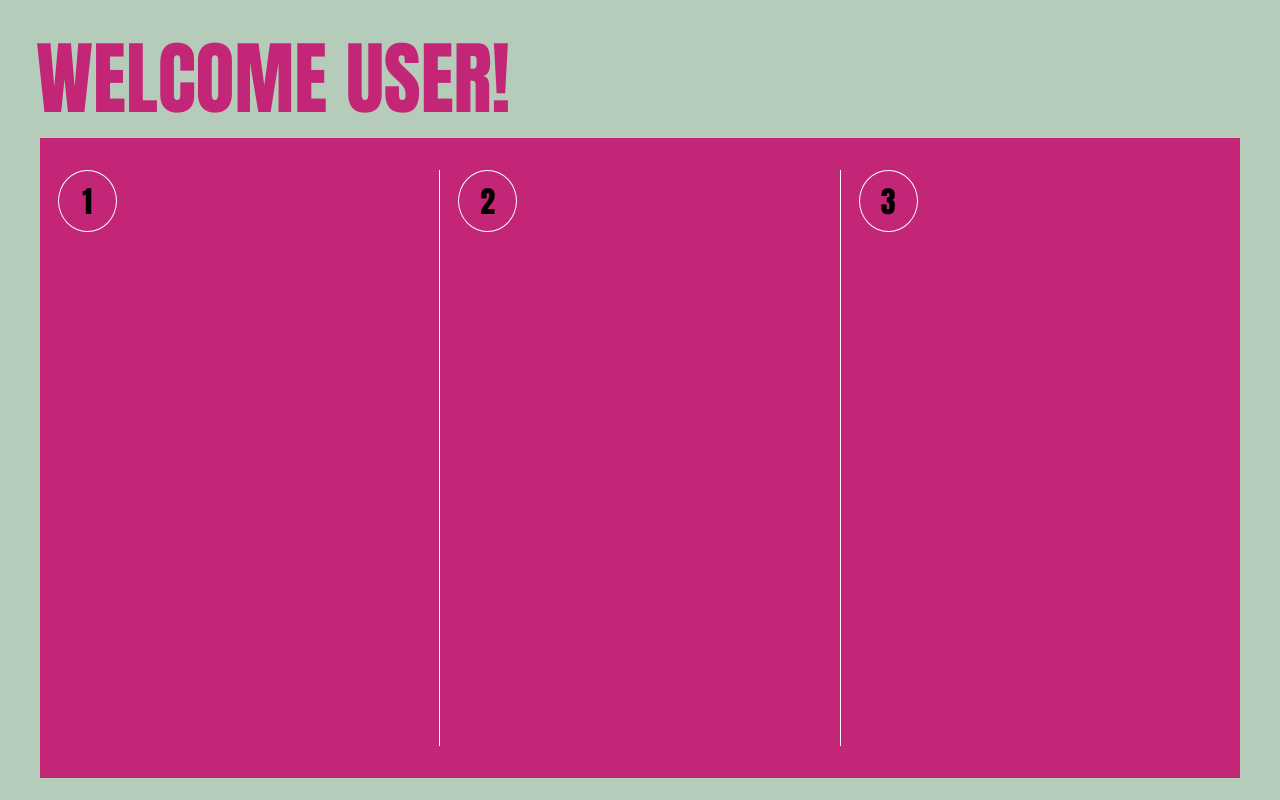
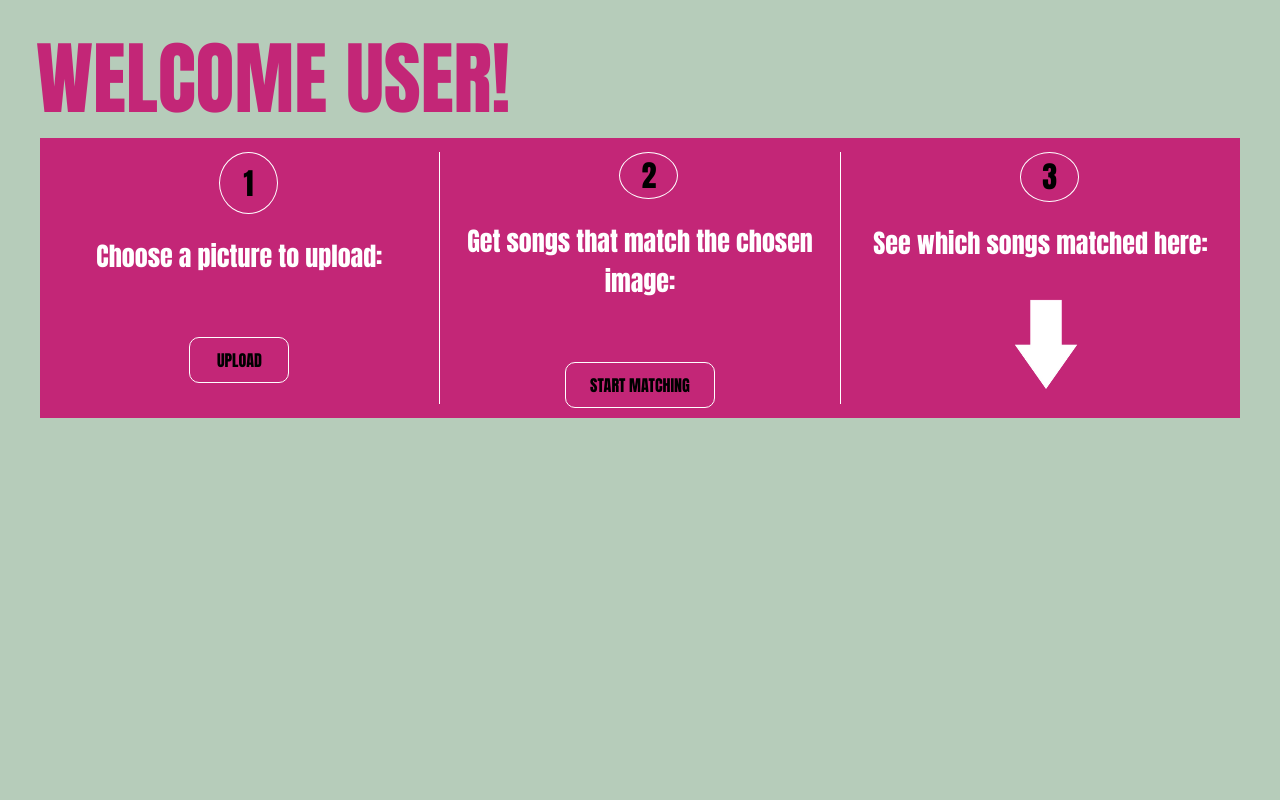
Before and after one commit to em-mon/song-match, a React (Vite) app: page /home in a window 1280 px wide. Built offline with nearby package versions, Linux system fonts and the light colour scheme.

Commit message:
Fixed pages

```diff
--- a/package.json
+++ b/package.json
@@ -10,6 +10,7 @@
     "preview": "vite preview"
   },
   "dependencies": {
+    "@vercel/analytics": "^1.5.0",
     "framer-motion": "^12.23.0",
     "react": "^19.1.0",
     "react-dom": "^19.1.0",
--- a/src/index.css
+++ b/src/index.css
@@ -79,7 +79,7 @@
 
 .main {
   width: 95%;
-  height: 80vh;
+  height: 35vh;
   margin-top: 10px;
   background-color: #c32677;
   display: flex;
@@ -96,6 +96,9 @@
   flex: 1; /* ensures equal width for all */
   border-right: .5px solid white;
   box-sizing: border-box;
+  display: flex;
+  flex-direction: column;
+  align-items: center;
 }
 
 /* Remove right border from the last one */
@@ -115,3 +118,45 @@
   align-items: center;
   justify-content: center;
 }
+
+.main h2 {
+  color: white;
+  font-family: 'Anton', sans-serif;
+  text-align: center;
+  font-size: 26px;
+}
+
+.first button {
+  width: 100px;
+  font-family: 'Anton', sans-serif;
+  font-size: 16px;
+  padding: 10px;
+  background-color: #c32677;
+  border: white 1px solid;
+  cursor: pointer;
+  border-radius: 10px;
+  margin-top: 10%;
+}
+
+.second button {
+  width: 150px;
+  font-family: 'Anton', sans-serif;
+  font-size: 16px;
+  padding: 10px;
+  background-color: #c32677;
+  border: white 1px solid;
+  cursor: pointer;
+  border-radius: 10px;
+  margin-top: 10%;
+}
+
+.first button:hover,
+.second button:hover {
+  background-color: #e22a89;
+}
+
+.main img {
+  height: 150px;
+  width: 100px;
+  margin-left: 10px;
+}
--- a/src/pages/Home.tsx
+++ b/src/pages/Home.tsx
@@ -1,4 +1,5 @@
 import { motion } from "framer-motion";
+import arrow from '../media/arrow2.png';
 
 export default function Home() {
   return (
@@ -16,16 +17,33 @@ export default function Home() {
                 <div className="numbers">
                     1
                 </div>
+                <h2>
+                    Choose a picture to upload:
+                </h2>
+                <button>
+                    UPLOAD
+                </button>
             </div>
             <div className="second">
                 <div className="numbers">
                     2
                 </div>
+                <h2>
+                    Get songs that match the chosen image:
+                </h2>
+                <button>
+                    START MATCHING
+                </button>
             </div>
             <div className="third">
                 <div className="numbers">
                     3
                 </div>
+                <h2>
+                    See which songs matched here:
+                </h2>
+                <img src={arrow} alt="arrow">
+                </img>
             </div>
         </div>
     </div>
```
Also changed, not shown: src/media/arrow2.png (added), 1 other file (tests, documents, lock files or other folders).
